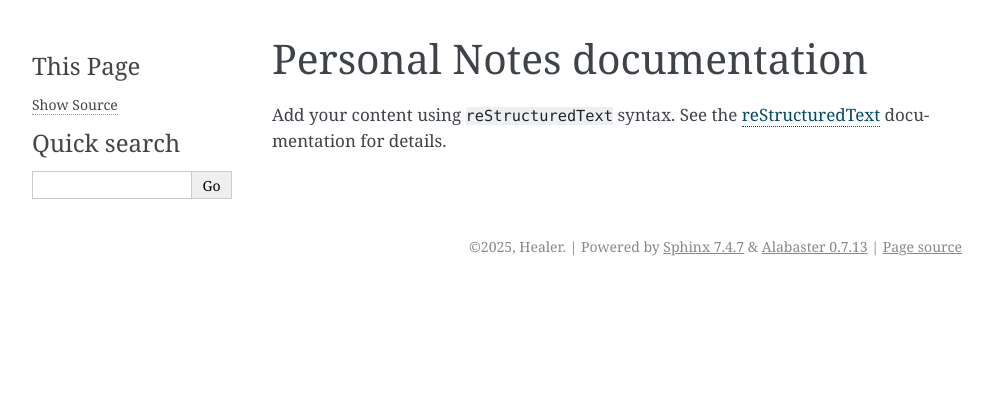
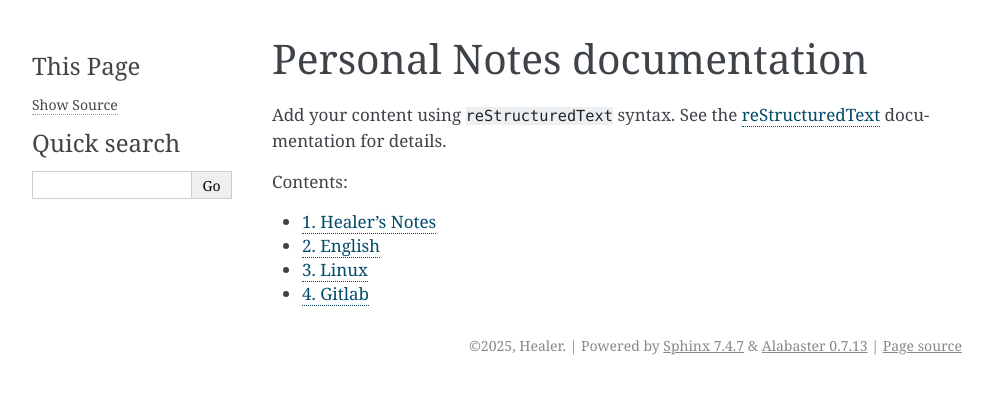
Before and after one commit to Healer8/pn, a Sphinx documentation site: the page built from source/index.rst, in a window 1280 px wide. Shown: the top 394 px of the page, without its empty margins (148-1141 px from the left). Built offline with Sphinx 7.4.7, drawn with Linux system fonts in a browser that asks for light colours.

Commit message:
Added other chaper and support markdown (#2)
Co-authored-by: root <root@DZ-JYH.localdomain>

```diff
--- a/pyproject.toml
+++ b/pyproject.toml
@@ -8,7 +8,8 @@
 readme = "README.md"
 requires-python = ">=3.12"
 dependencies = [
-    "sphinx (>=8.2.3,<9.0.0)"
+    "sphinx (>=8.2.3,<9.0.0)",
+    "recommonmark (>=0.7.1,<0.8.0)"
 ]
 
 
--- /dev/null
+++ b/source/README.md
@@ -0,0 +1 @@
+# Healer's Notes
--- a/source/conf.py
+++ b/source/conf.py
@@ -14,12 +14,16 @@
 # -- General configuration ---------------------------------------------------
 # https://www.sphinx-doc.org/en/master/usage/configuration.html#general-configuration
 
-extensions = []
+extensions = ['recommonmark']
 
 templates_path = ['_templates']
 exclude_patterns = []
 
-
+# source_suffix = {
+#     '.rst': 'restructuredtext',
+#     '.txt': 'restructuredtext',
+#     '.md': 'markdown',
+# }
 
 # -- Options for HTML output -------------------------------------------------
 # https://www.sphinx-doc.org/en/master/usage/configuration.html#options-for-html-output
--- /dev/null
+++ b/source/english.rst
@@ -0,0 +1,2 @@
+English
+================================
--- /dev/null
+++ b/source/gitlab.rst
@@ -0,0 +1,2 @@
+Gitlab
+================================
--- a/source/index.rst
+++ b/source/index.rst
@@ -14,3 +14,9 @@
 .. toctree::
    :maxdepth: 2
    :caption: Contents:
+   :numbered:
+
+   README.md
+   english.rst
+   linux.rst
+   gitlab.rst
--- /dev/null
+++ b/source/linux.rst
@@ -0,0 +1,2 @@
+Linux
+================================
```
Also changed, not shown: 5 other files.
